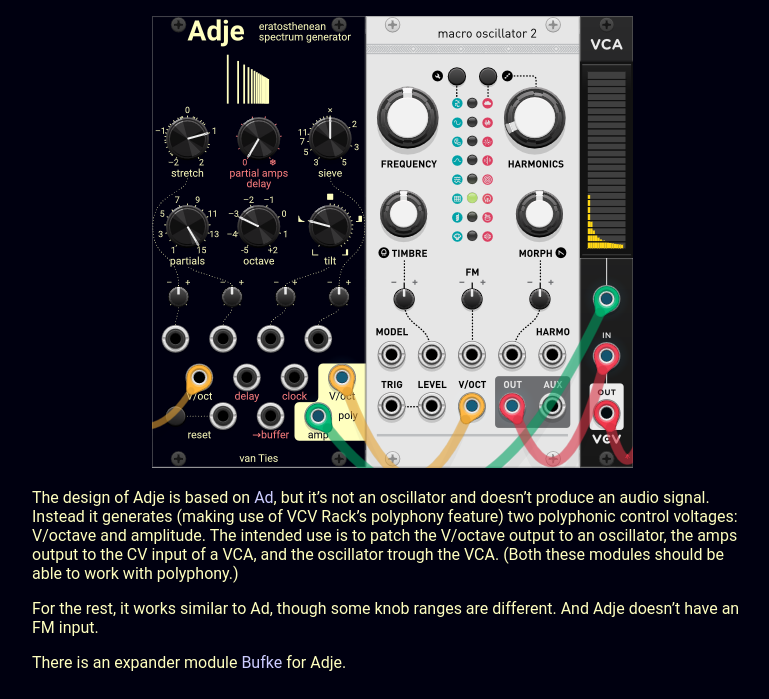
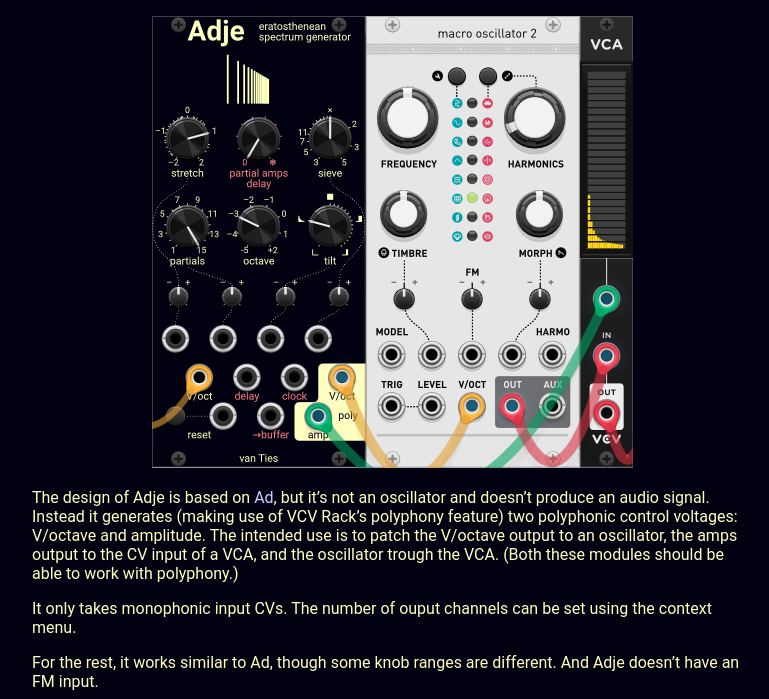
Before and after one commit to matthiassars/vanTies, a plain HTML site: page manual/adje.html in a window 1280 px wide. Shown: the part 241-940 px from the top of the page, without its empty margins (248-1017 px from the left). Drawn offline with Linux system fonts and the light colour scheme.

Commit message:
Add files via upload

```diff
--- a/manual/adje.html
+++ b/manual/adje.html
@@ -30,6 +30,8 @@
 
       <p>The design of Adje is based on <a href="ad.html">Ad</a>, but it’s not an oscillator and doesn’t produce an audio signal. Instead it generates (making use of VCV Rack’s polyphony feature) two polyphonic control voltages: V/octave and amplitude. The intended use is to patch the V/octave output to an oscillator, the amps output to the CV input of a VCA, and the oscillator trough the VCA. (Both these modules should be able to work with polyphony.)</p>
 
+      <p>It only takes monophonic input CVs. The number of ouput channels can be set using the context menu.</p>
+
       <p>For the rest, it works similar to Ad, though some knob ranges are different. And Adje doesn’t have an FM input.</p>
 
       <p>There is an expander module <a href="bufke.html">Bufke</a> for Adje.</p>
```
